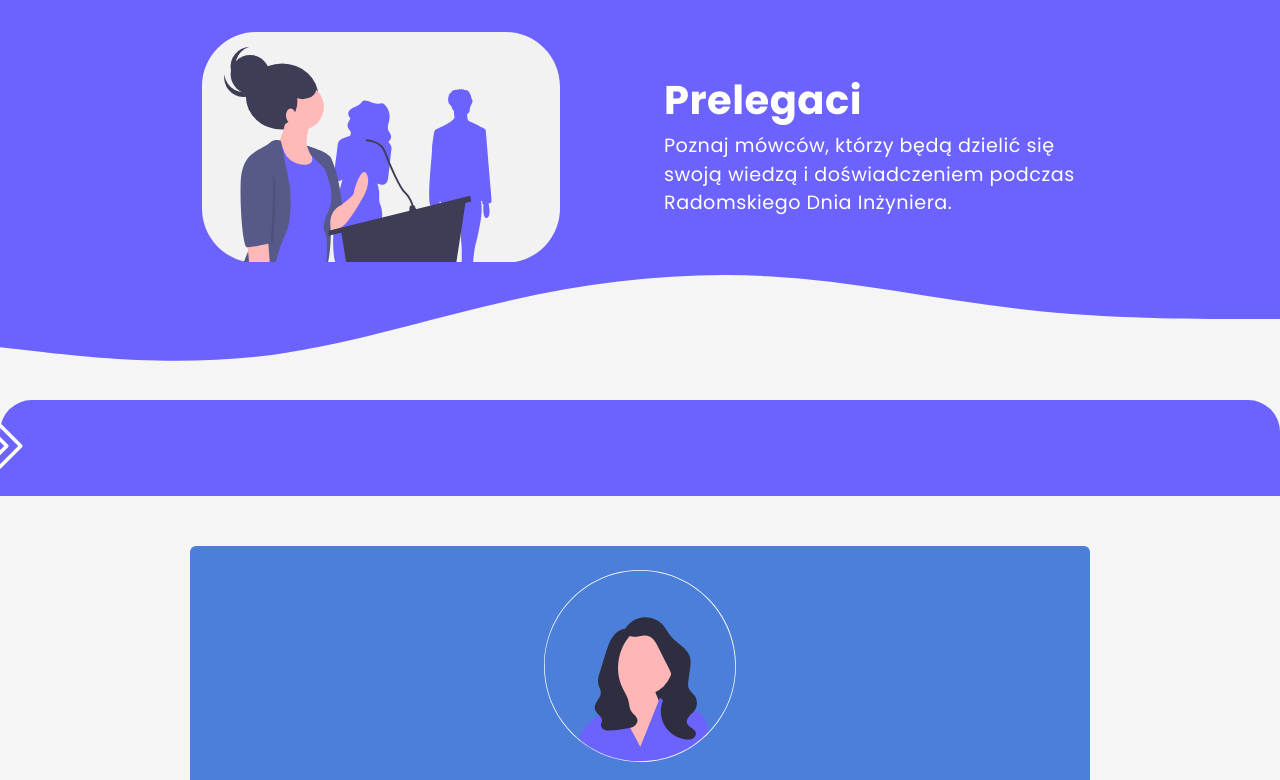
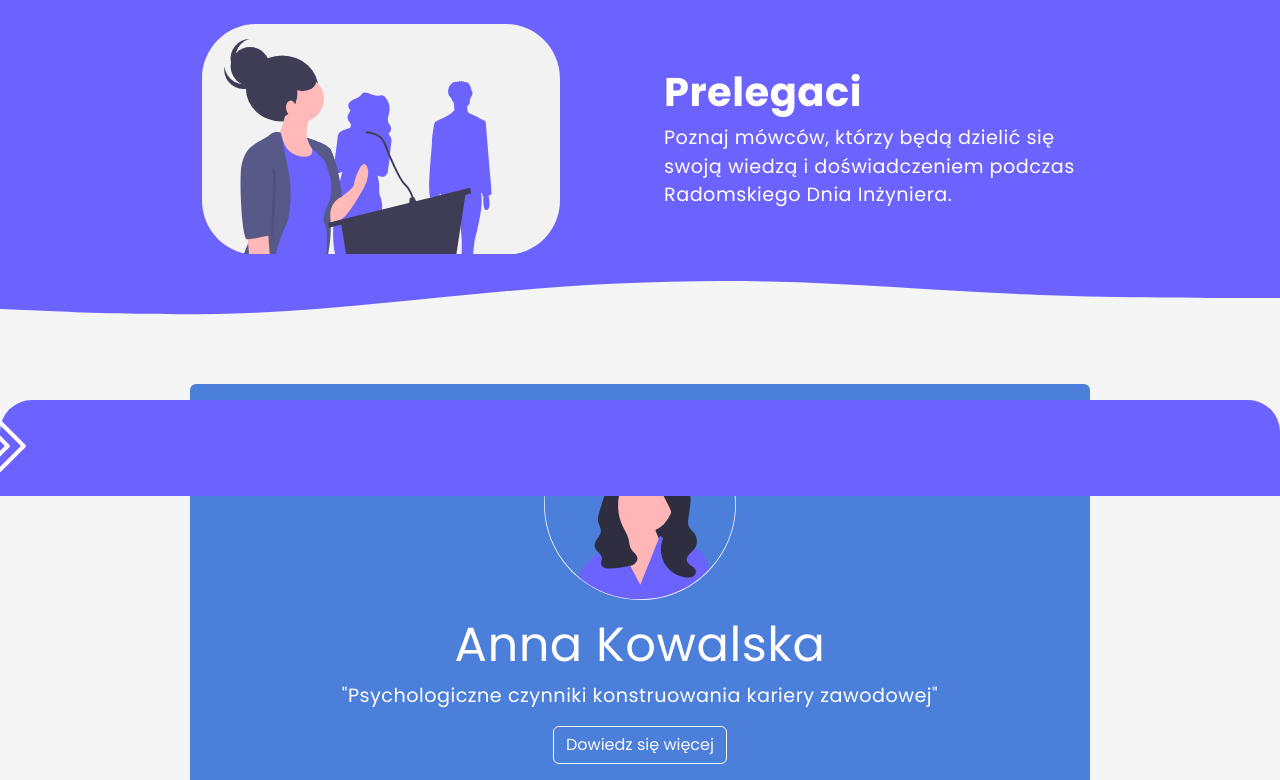
Before and after one commit to Mateusz-Michalec/engineer-day, a React (Vite) app: page /engineer-day/speakers in a window 1280 px wide. Shown: the top 780 px of the page. Built offline with nearby package versions, Linux system fonts and the light colour scheme.

Commit message:
SVG fix (gaps, desktop section gaps reduced)
I mainly changed desktop devices view (content is more condensed now)

```diff
--- a/package.json
+++ b/package.json
@@ -23,6 +23,8 @@
     "sass": "^1.63.6"
   },
   "devDependencies": {
+    "@swc/cli": "^0.1.62",
+    "@swc/core": "^1.3.89",
     "@types/react": "^18.2.14",
     "@types/react-dom": "^18.2.6",
     "@typescript-eslint/eslint-plugin": "^5.61.0",
--- a/src/App.scss
+++ b/src/App.scss
@@ -32,6 +32,16 @@ a {
   &:hover {
     color: $accent-color-1;
   }
+}
+
+svg {
+  margin-top: -2px;
+  margin-bottom: -2px;
+}
+
+.svg-wave {
+  width: 100%;
+  height: 110px;
 }
 
 // UNIVERSAL
--- a/src/components/Navigation/Navigation.scss
+++ b/src/components/Navigation/Navigation.scss
@@ -22,7 +22,7 @@
     top: 50%;
     transform: translateY(-50%);
     left: 0;
-    width: 1.8rem;
+    width: 1.7rem;
     height: 50vh;
     border-radius: 0 2rem 2rem 0;
     transition: all 0.15s ease-in-out;
--- a/src/components/Navigation/Navigation.tsx
+++ b/src/components/Navigation/Navigation.tsx
@@ -4,7 +4,7 @@ import { Link } from "react-router-dom";
 const Navigation = () => {
   return (
     <nav className="navigation d-flex">
-      <i className="display-4 top-50 translate-middle d-none text-white d-lg-block bi bi-chevron-double-right position-absolute"></i>
+      <i className="display-3 top-50 translate-middle d-none text-white d-lg-block bi bi-chevron-double-right position-absolute"></i>
       <div className="navigation__btns fs-6 d-flex w-100 flex-lg-column justify-content-evenly">
         <button className="text-white navigation__btn">
           <Link to="/" className="d-flex flex-column align-items-center">
--- a/src/hooks/useInView.tsx
+++ b/src/hooks/useInView.tsx
@@ -8,24 +8,19 @@ const useInView = (
   refs: React.MutableRefObject<undefined | HTMLElement | null>[]
 ) => {
   const [elements, setElements] = useState<Element>({});
-  const [observedCount, setObservedCount] = useState<number>(0); // to keep track of the number of observed elements
 
   useEffect(() => {
     const observer = new IntersectionObserver(
       (entries) => {
         entries.forEach((entry) => {
           const element = entry.target.id;
-
-          if (entry.isIntersecting) {
+          if (entry.isIntersecting)
             setElements((prev) => {
               return {
                 ...prev,
                 [element]: true,
               };
             });
-            setObservedCount((prev) => prev + 1);
-          }
-          if (observedCount + 1 === refs.length) observer.disconnect();
         });
       },
       {
--- a/src/pages/Exhibitions/Exhibitions.tsx
+++ b/src/pages/Exhibitions/Exhibitions.tsx
@@ -20,10 +20,12 @@ const Exhibitions = () => {
   const mobileDots = useDotsGenerator("mobile");
   const desktopDots = useDotsGenerator("desktop");
 
+  const isMobile = window.innerWidth < 992 ? true : false;
+
   return (
     <div className="exhibitions">
       <section>
-        <header className="exhibitions__hero text-white px-4 ">
+        <header className="exhibitions__hero text-white p-4">
           <Container ref={hero} id="hero" className="hidden-opacity">
             <Row className="g-5 align-items-center">
               <Col xs={12} md={6}>
@@ -44,7 +46,12 @@ const Exhibitions = () => {
             </Row>
           </Container>
         </header>
-        <svg xmlns="http://www.w3.org/2000/svg" viewBox="0 0 1440 260">
+        <svg
+          preserveAspectRatio={isMobile ? "xMidYMid meet" : "none"}
+          className={isMobile ? "" : "svg-wave"}
+          xmlns="http://www.w3.org/2000/svg"
+          viewBox="0 0 1440 260"
+        >
           <path
             fill="#6c63ff"
             fillOpacity="1"
--- a/src/pages/Home/components/HomeHero/HomeHero.tsx
+++ b/src/pages/Home/components/HomeHero/HomeHero.tsx
@@ -6,6 +6,8 @@ import "./HomeHero.scss";
 type PropsType = {
   id: string;
 };
+
+const isMobile = window.innerWidth < 992 ? true : false;
 
 const HomeHero = forwardRef<HTMLDivElement, PropsType>(({ id }, ref) => {
   return (
@@ -29,7 +31,12 @@ const HomeHero = forwardRef<HTMLDivElement, PropsType>(({ id }, ref) => {
           </header>
         </Container>
       </div>
-      <svg xmlns="http://www.w3.org/2000/svg" viewBox="0 0 1440 220">
+      <svg
+        xmlns="http://www.w3.org/2000/svg"
+        viewBox="0 0 1440 220"
+        preserveAspectRatio={isMobile ? "xMidYMid meet" : "none"}
+        className={isMobile ? "" : "svg-wave"}
+      >
         <path
           fill="#4b7fd9"
           fillOpacity="1"
--- a/src/pages/Home/components/HomeInfographics/HomeInfographic/HomeInfographic.tsx
+++ b/src/pages/Home/components/HomeInfographics/HomeInfographic/HomeInfographic.tsx
@@ -14,7 +14,12 @@ type PropsType = {
 const HomeInfographic = forwardRef(
   ({ title, image, circleNumber, circleText, desc, id }: PropsType, ref) => {
     return (
-      <Col xs={12} ref={ref} id={id} className="text-white animation-delays">
+      <Col
+        xs={12}
+        ref={ref}
+        id={id}
+        className="text-white animation-delays mt-lg-5"
+      >
         <h3 className="hidden-opacity fs-4  gradient-underscore mb-5 lh-base home__infographic-title">
           {title}
         </h3>
--- a/src/pages/Home/components/HomeInfographics/HomeInfographics.tsx
+++ b/src/pages/Home/components/HomeInfographics/HomeInfographics.tsx
@@ -9,25 +9,31 @@ type PropsType = {
   refsArray: React.RefObject<HTMLDivElement>[];
 };
 
+const isMobile = window.innerWidth < 992 ? true : false;
+
 const HomeInfographics = ({ ids, refsArray }: PropsType) => {
   return (
     <section>
-      <svg xmlns="http://www.w3.org/2000/svg" viewBox="0 0 1440 320">
+      <svg
+        preserveAspectRatio={isMobile ? "xMidYMid meet" : "none"}
+        className={isMobile ? "" : "svg-wave"}
+        xmlns="http://www.w3.org/2000/svg"
+        viewBox="0 0 1440 320"
+      >
         <path
           fill="#004cbb"
           fillOpacity="1"
           d="M0,288L48,272C96,256,192,224,288,197.3C384,171,480,149,576,165.3C672,181,768,235,864,250.7C960,267,1056,245,1152,250.7C1248,256,1344,288,1392,304L1440,320L1440,320L1392,320C1344,320,1248,320,1152,320C1056,320,960,320,864,320C768,320,672,320,576,320C480,320,384,320,288,320C192,320,96,320,48,320L0,320Z"
         ></path>
       </svg>
-      <div className="home__infographics">
+      <div className="home__infographics py-4">
         <Container>
           <header
             id={ids[3]}
             ref={refsArray[3]}
-            className="mb-5 text-white home__infographic-title text-center hidden-opacity"
+            className="mb-5 mb-lg-0 text-white home__infographic-title text-center text-lg-start d-flex hidden-opacity"
           >
-            <h2 className="fs-1 fw-bold">Program wydarzenia</h2>
-            <p>9.00 - 15.00</p>
+            <h2 className="fs-1 fw-bold">Program wydarzenia (9.00 - 15.00)</h2>
           </header>
           <Row className="gap-5">
             <HomeInfographic
@@ -69,7 +75,8 @@ const HomeInfographics = ({ ids, refsArray }: PropsType) => {
       <svg
         xmlns="http://www.w3.org/2000/svg"
         viewBox="0 0 1440 260"
-        className="home__wave"
+        preserveAspectRatio={isMobile ? "xMidYMid meet" : "none"}
+        className={isMobile ? "" : "svg-wave"}
       >
         <path
           fill="#004cbb"
--- a/src/pages/Home/components/HomeLocation/HomeLocation.tsx
+++ b/src/pages/Home/components/HomeLocation/HomeLocation.tsx
@@ -8,19 +8,26 @@ type PropsType = {
   id: string;
 };
 
+const isMobile = window.innerWidth < 992 ? true : false;
+
 const HomeLocation = forwardRef<HTMLDivElement, PropsType>(({ id }, ref) => {
   return (
     <section className="text-white">
-      <svg xmlns="http://www.w3.org/2000/svg" viewBox="0 0 1440 320">
+      <svg
+        preserveAspectRatio={isMobile ? "xMidYMid meet" : "none"}
+        className={isMobile ? "" : "svg-wave"}
+        xmlns="http://www.w3.org/2000/svg"
+        viewBox="0 0 1440 320"
+      >
         <path
           fill="#1255c0"
           fillOpacity="1"
           d="M0,224L48,197.3C96,171,192,117,288,128C384,139,480,213,576,245.3C672,277,768,267,864,261.3C960,256,1056,256,1152,261.3C1248,267,1344,277,1392,282.7L1440,288L1440,320L1392,320C1344,320,1248,320,1152,320C1056,320,960,320,864,320C768,320,672,320,576,320C480,320,384,320,288,320C192,320,96,320,48,320L0,320Z"
         ></path>
       </svg>
-      <div className="home__location">
+      <div className="home__location py-4">
         <Container ref={ref} id={id}>
-          <header className="hidden-opacity  d-flex flex-column align-items-center">
+          <header className="hidden-opacity d-flex flex-column align-items-center">
             <h2 className="fs-1 text-center fw-bold">Miejsce wydarzenia</h2>
             <div className="my-4 my-lg-5 d-flex">
               <i className="fs-1 rounded p-4 bi bi-geo-alt-fill" />
@@ -64,7 +71,12 @@ const HomeLocation = forwardRef<HTMLDivElement, PropsType>(({ id }, ref) => {
           ></iframe>
         </Container>
       </div>
-      <svg xmlns="http://www.w3.org/2000/svg" viewBox="0 0 1440 320">
+      <svg
+        preserveAspectRatio={isMobile ? "xMidYMid meet" : "none"}
+        className={isMobile ? "" : "svg-wave"}
+        xmlns="http://www.w3.org/2000/svg"
+        viewBox="0 0 1440 320"
+      >
         <path
           fill="#1255c0"
           fillOpacity="1"
--- a/src/pages/Speakers/Speakers.tsx
+++ b/src/pages/Speakers/Speakers.tsx
@@ -12,6 +12,8 @@ const Speakers = () => {
 
   const intersection = useInView([hero]);
 
+  const isMobile = window.innerWidth < 992 ? true : false;
+
   useEffect(() => {
     if (intersection.hero) showElement(hero);
   }, [intersection]);
@@ -19,7 +21,7 @@ const Speakers = () => {
   return (
     <div className="speakers">
       <section>
-        <header className="speakers__hero text-white px-4">
+        <header className="speakers__hero text-white p-4">
           <Container ref={hero} id="hero" className="hidden-opacity">
             <Row className="g-5 align-items-center">
               <Col xs={12} md={6}>
@@ -39,7 +41,12 @@ const Speakers = () => {
             </Row>
           </Container>
         </header>
-        <svg xmlns="http://www.w3.org/2000/svg" viewBox="0 0 1440 320">
+        <svg
+          preserveAspectRatio={isMobile ? "xMidYMid meet" : "none"}
+          className={isMobile ? "" : "svg-wave"}
+          xmlns="http://www.w3.org/2000/svg"
+          viewBox="0 0 1440 320"
+        >
           <path
             fill="#6c63ff"
             fill-opacity="1"
```
Also changed, not shown: 1 other file (tests, documents, lock files or other folders).
